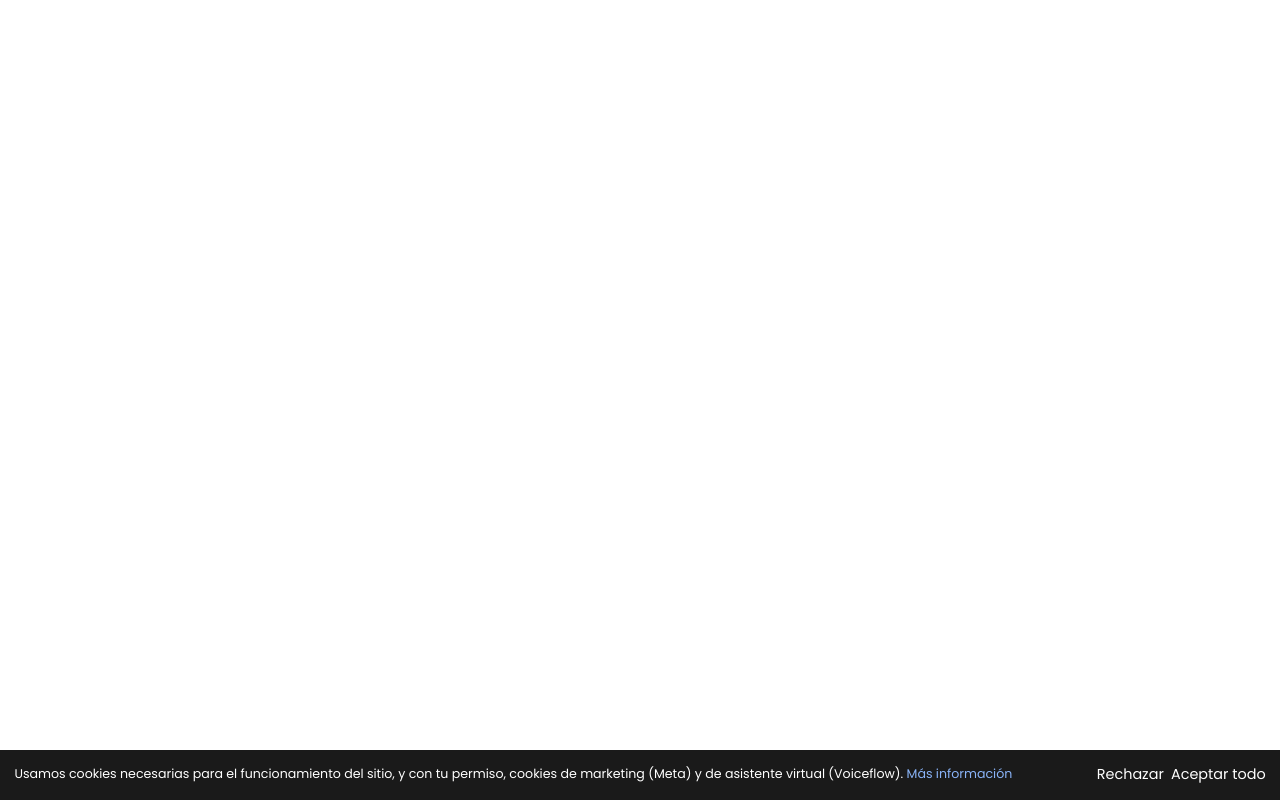
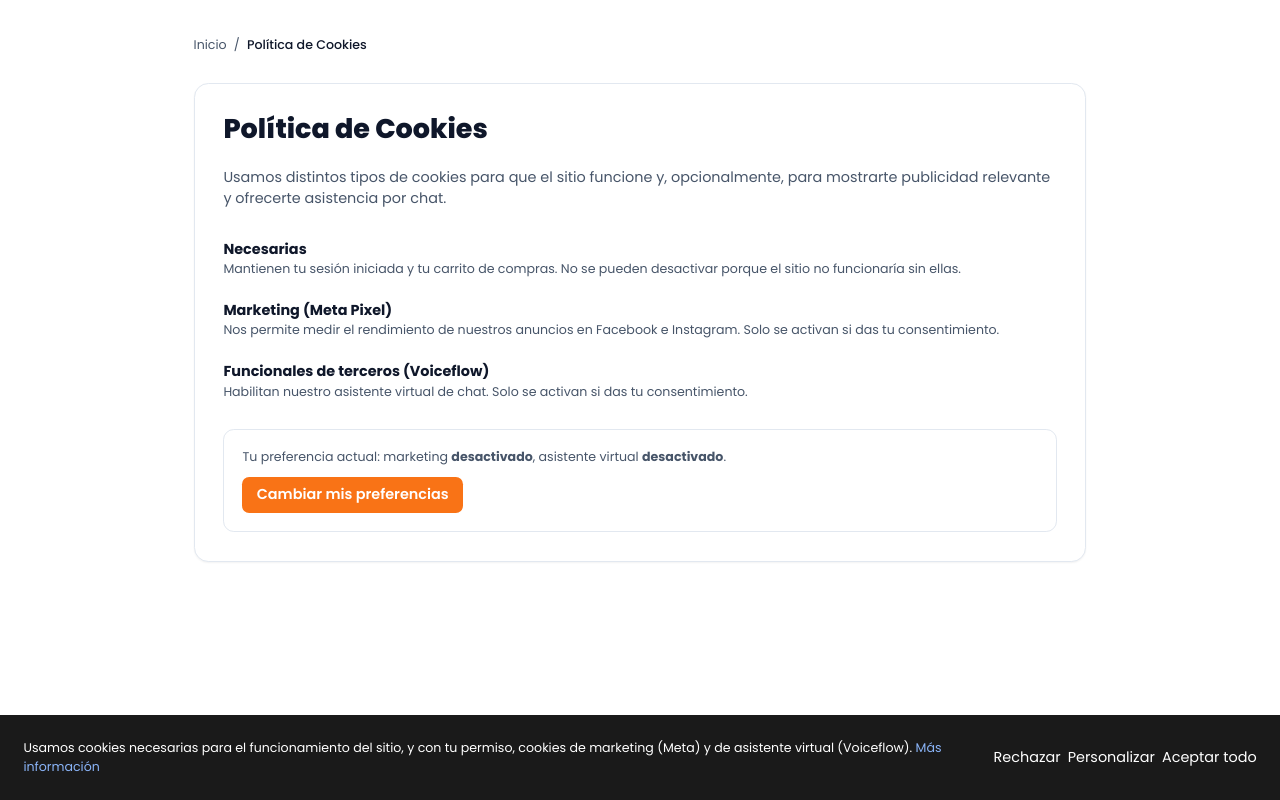
Before and after one commit to Sa4rg/ecommerce-primebuy, a React (Vite) app in the folder apps/web/: page /cookies in a window 1280 px wide. Built offline with nearby package versions, Linux system fonts and the light colour scheme; no server answers.

Commit message:
feature: Banner de cookies finished

```diff
--- a/apps/web/src/App.jsx
+++ b/apps/web/src/App.jsx
@@ -24,6 +24,7 @@ import { AuthCallbackView } from "./features/auth/components/AuthCallbackView.js
 import { VerifyEmailView } from "./features/auth/components/VerifyEmailView.jsx";
 import { TermsPage } from "./features/legal/components/TermsPage.jsx";
 import { PrivacyPage } from "./features/legal/components/PrivacyPage.jsx";
+import { CookiePolicyPage } from "./features/legal/components/CookiePolicyPage.jsx";
 import { FaqPage } from "./features/support/components/FaqPage.jsx";
 import { ShippingPage } from "./features/support/components/ShippingPage.jsx";
 import { ReturnsPage } from "./features/support/components/ReturnsPage.jsx";
@@ -111,6 +112,7 @@ function App() {
 
       <Route path="/terms" element={<TermsPage />} />
       <Route path="/privacy" element={<PrivacyPage />} />
+      <Route path="/cookies" element={<CookiePolicyPage />} />
 
       <Route path="/support/faq" element={<FaqPage />} />
       <Route path="/support/shipping" element={<ShippingPage />} />
--- /dev/null
+++ b/apps/web/src/features/legal/components/CookiePolicyPage.jsx
@@ -0,0 +1,76 @@
+import { Link } from "react-router-dom";
+import { useState } from "react";
+import { useConsent } from "../../../shared/consent/ConsentContext.jsx";
+import { CookiePreferencesModal } from "../../../shared/consent/CookiePreferencesModal.jsx";
+
+export function CookiePolicyPage() {
+  const { consent } = useConsent();
+  const [showPreferences, setShowPreferences] = useState(false);
+
+  return (
+    <main className="mx-auto max-w-5xl px-4 py-10">
+      <nav className="flex items-center gap-2 text-sm text-pb-text-secondary mb-8">
+        <Link className="hover:text-pb-primary transition-colors" to="/">
+          Inicio
+        </Link>
+        <span>/</span>
+        <span className="text-pb-text font-medium">Política de Cookies</span>
+      </nav>
+
+      <div className="rounded-2xl border border-pb-border bg-white shadow-sm p-6 md:p-8">
+        <h1 className="text-3xl font-extrabold text-pb-text">Política de Cookies</h1>
+
+        <p className="mt-6 text-pb-text-secondary">
+          Usamos distintos tipos de cookies para que el sitio funcione y,
+          opcionalmente, para mostrarte publicidad relevante y ofrecerte
+          asistencia por chat.
+        </p>
+
+        <div className="mt-8 space-y-6">
+          <section>
+            <h3 className="font-bold text-pb-text">Necesarias</h3>
+            <p className="text-sm text-pb-text-secondary">
+              Mantienen tu sesión iniciada y tu carrito de compras. No se pueden
+              desactivar porque el sitio no funcionaría sin ellas.
+            </p>
+          </section>
+
+          <section>
+            <h3 className="font-bold text-pb-text">Marketing (Meta Pixel)</h3>
+            <p className="text-sm text-pb-text-secondary">
+              Nos permite medir el rendimiento de nuestros anuncios en Facebook
+              e Instagram. Solo se activan si das tu consentimiento.
+            </p>
+          </section>
+
+          <section>
+            <h3 className="font-bold text-pb-text">Funcionales de terceros (Voiceflow)</h3>
+            <p className="text-sm text-pb-text-secondary">
+              Habilitan nuestro asistente virtual de chat. Solo se activan si
+              das tu consentimiento.
+            </p>
+          </section>
+        </div>
+
+        <div className="mt-8 rounded-xl border border-pb-border bg-pb-surface p-5">
+          <p className="text-sm text-pb-text-secondary mb-3">
+            Tu preferencia actual: marketing{" "}
+            <strong>{consent.marketing ? "activado" : "desactivado"}</strong>,
+            asistente virtual{" "}
+            <strong>{consent.functional ? "activado" : "desactivado"}</strong>.
+          </p>
+          <button
+            onClick={() => setShowPreferences(true)}
+            className="bg-pb-primary text-white font-semibold px-4 py-2 rounded-lg"
+          >
+            Cambiar mis preferencias
+          </button>
+        </div>
+      </div>
+
+      {showPreferences && (
+        <CookiePreferencesModal onClose={() => setShowPreferences(false)} />
+      )}
+    </main>
+  );
+}
--- a/apps/web/src/shared/components/Footer.jsx
+++ b/apps/web/src/shared/components/Footer.jsx
@@ -159,7 +159,7 @@ export function Footer() {
 
           <div className="flex items-center gap-6">
             <FooterLink to="/terms">{t("footer.legal.terms")}</FooterLink>
-            <FooterLink to="/privacy">{t("footer.legal.cookies")}</FooterLink>
+            <FooterLink to="/cookies">{t("footer.legal.cookies")}</FooterLink>
             <FooterLink to="/privacy">{t("footer.legal.privacy")}</FooterLink>
           </div>
         </div>
--- a/apps/web/src/shared/consent/ConsentContext.jsx
+++ b/apps/web/src/shared/consent/ConsentContext.jsx
@@ -36,10 +36,20 @@ export function ConsentProvider({ children }) {
         setConsent(updated);
     }
 
+    function savePreferences(partialPreferences) {
+        const updated = saveConsent({
+            necessary: true,
+            ...partialPreferences
+        });
+        setConsent(updated);
+        applyConsentSideEffects(updated);
+    }
+
     const value = {
         consent,
         acceptAll,
         rejectAll,
+        savePreferences,
     };
 
     return (
--- a/apps/web/src/shared/consent/CookieBanner.jsx
+++ b/apps/web/src/shared/consent/CookieBanner.jsx
@@ -1,11 +1,15 @@
 import { useConsent } from "./ConsentContext";
+import { useState } from "react";
+import { CookiePreferencesModal } from "./CookiePreferencesModal";
 
 export function CookieBanner() {
   const { consent, acceptAll, rejectAll } = useConsent();
+  const [showPreferences, setShowPreferences] = useState(false);
 
   if (consent.status !== "pending") return null;
 
   return (
+    <>
       <div
         role="dialog"
         aria-label="Aviso de cookies"
@@ -16,7 +20,7 @@ export function CookieBanner() {
           right: 0,
           background: "#1a1a1a",
           color: "#fff",
-        padding: "16px",
+          padding: "26px",
           display: "flex",
           justifyContent: "space-between",
           alignItems: "center",
@@ -27,14 +31,20 @@ export function CookieBanner() {
         <p style={{ margin: 0, fontSize: "14px" }}>
           Usamos cookies necesarias para el funcionamiento del sitio, y con tu
           permiso, cookies de marketing (Meta) y de asistente virtual (Voiceflow).{" "}
-        <a href="/privacy" style={{ color: "#8ab4f8" }}>
+          <a href="/cookies" style={{ color: "#8ab4f8" }}>
             Más información
           </a>
         </p>
         <div style={{ display: "flex", gap: "8px", flexShrink: 0 }}>
           <button onClick={rejectAll}>Rechazar</button>
+          <button onClick={() => setShowPreferences(true)}>Personalizar</button>
           <button onClick={acceptAll}>Aceptar todo</button>
         </div>
       </div>
+      {/* 👇 ahora es hermano del div, no su hijo — ya no hereda color: "#fff" */}
+      {showPreferences && (
+        <CookiePreferencesModal onClose={() => setShowPreferences(false)} />
+      )}
+    </>
   );
 }
--- /dev/null
+++ b/apps/web/src/shared/consent/CookiePreferencesModal.jsx
@@ -0,0 +1,71 @@
+import { useState} from "react";
+import { useConsent } from "./ConsentContext";
+
+export function CookiePreferencesModal({ onClose }) {
+  const { consent, savePreferences } = useConsent();
+  const [draft, setDraft] = useState({
+    marketing: consent.marketing,
+    functional: consent.functional,
+  });
+
+    function handleSave() {
+        savePreferences(draft);
+        onClose();
+    }
+
+    return (
+        <div
+      role="dialog"
+      aria-label="Personalizar cookies"
+      style={{
+        position: "fixed",
+        inset: 0,
+        background: "rgba(0,0,0,0.6)",
+        display: "flex",
+        alignItems: "center",
+        justifyContent: "center",
+        zIndex: 10000,
+      }}
+    >
+      <div
+        style={{
+          background: "#fff",
+          borderRadius: "12px",
+          padding: "24px",
+          maxWidth: "420px",
+          width: "90%",
+        }}
+      >
+        <h2 style={{ marginTop: 0 }}>Preferencias de cookies</h2>
+
+        <label style={{ display: "flex", alignItems: "center", gap: "8px", marginBottom: "12px" }}>
+          <input type="checkbox" checked disabled />
+          Necesarias — siempre activas (login, carrito)
+        </label>
+
+        <label style={{ display: "flex", alignItems: "center", gap: "8px", marginBottom: "12px" }}>
+          <input
+            type="checkbox"
+            checked={draft.marketing}
+            onChange={(e) => setDraft({ ...draft, marketing: e.target.checked })}
+          />
+          Marketing — Meta Pixel (Facebook/Instagram)
+        </label>
+
+        <label style={{ display: "flex", alignItems: "center", gap: "8px", marginBottom: "20px" }}>
+          <input
+            type="checkbox"
+            checked={draft.functional}
+            onChange={(e) => setDraft({ ...draft, functional: e.target.checked })}
+          />
+          Funcionales de terceros — Asistente virtual (Voiceflow)
+        </label>
+
+        <div style={{ display: "flex", justifyContent: "flex-end", gap: "8px" }}>
+          <button onClick={onClose}>Cancelar</button>
+          <button onClick={handleSave}>Guardar preferencias</button>
+        </div>
+      </div>
+    </div>
+  );
+}
```
Also changed, not shown: 1 other file (tests, documents, lock files or other folders). Lines whose indentation alone changed are shown as unchanged.
